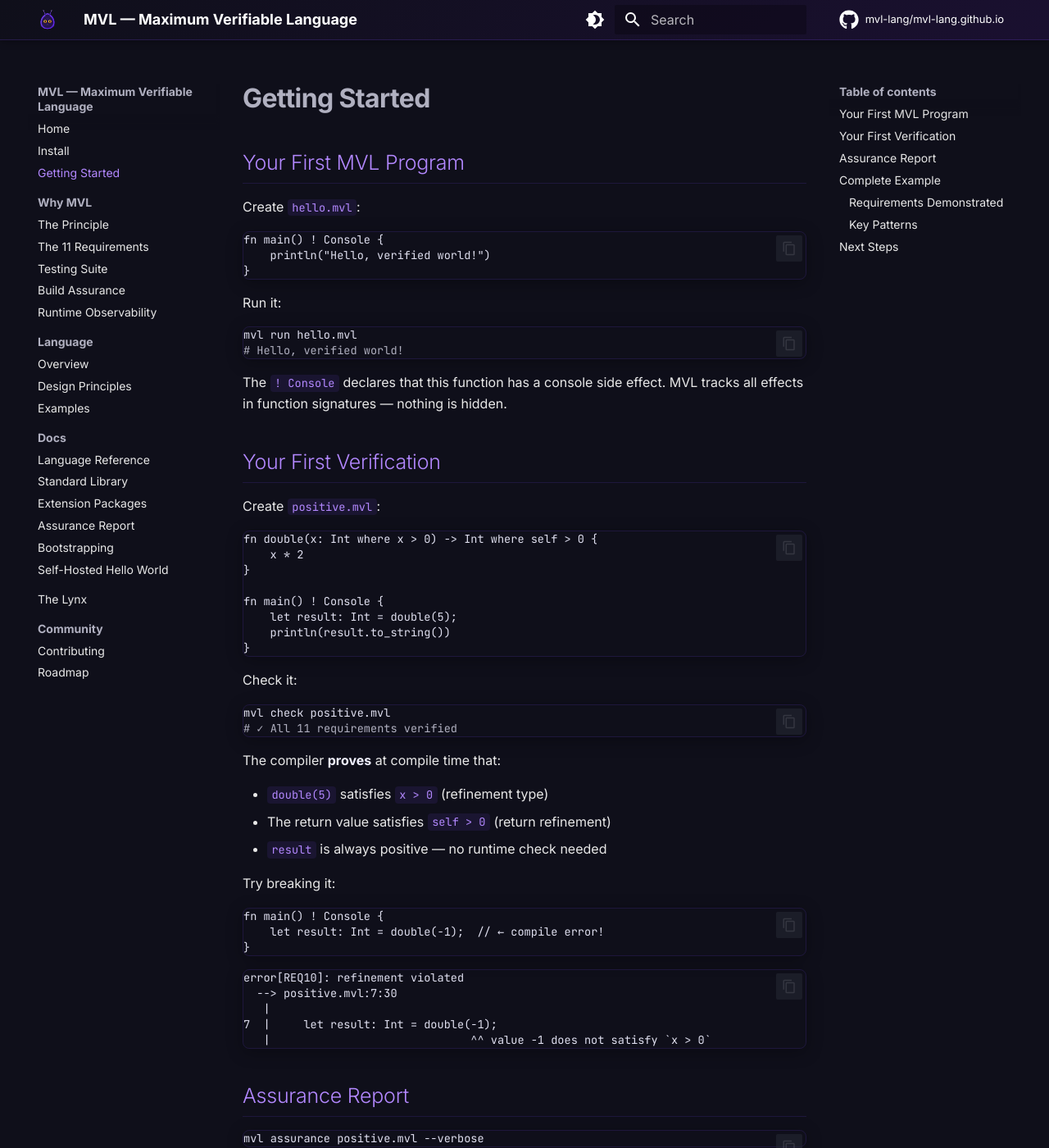
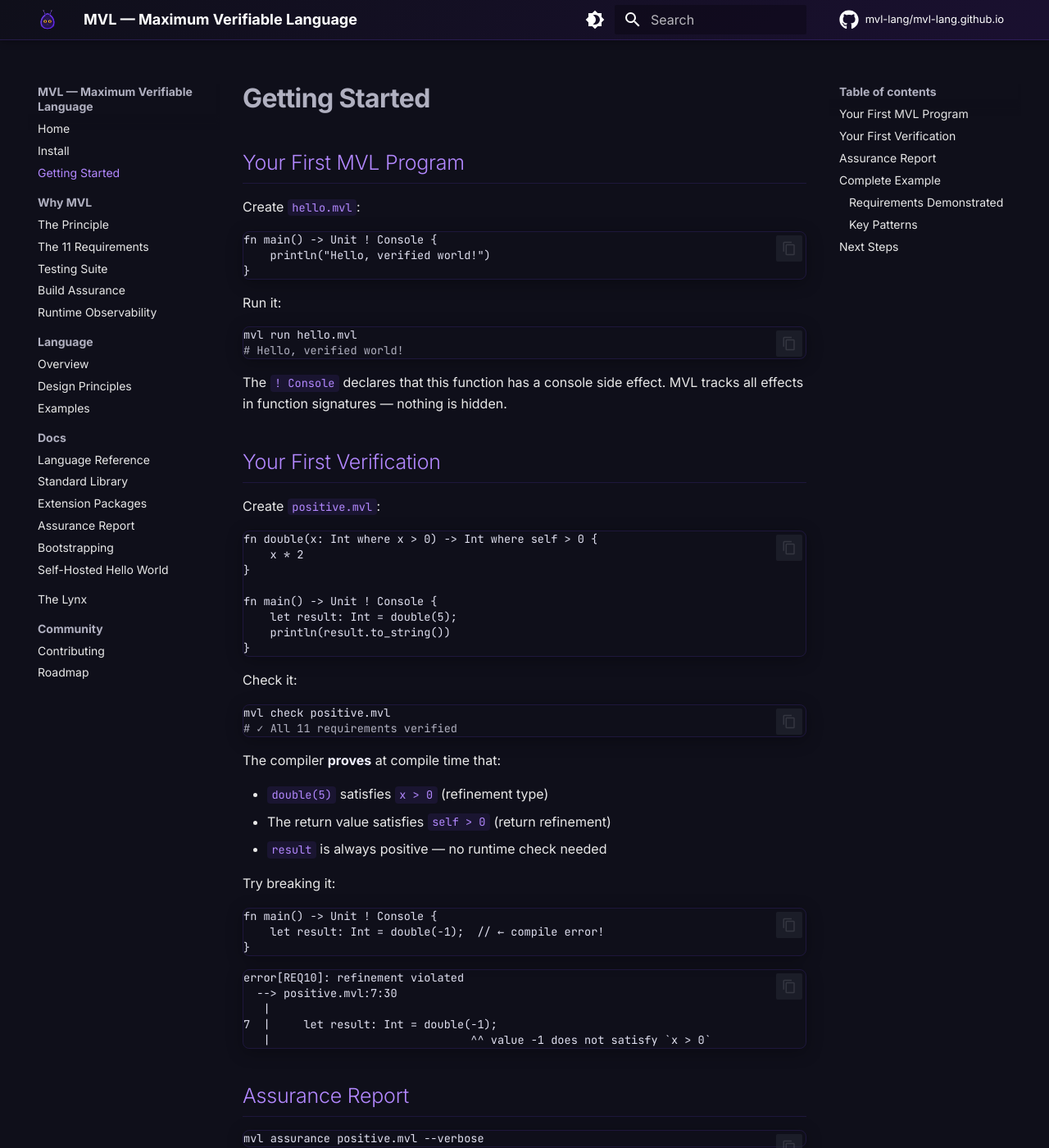
Before and after one commit to mvl-lang/mvl-lang.github.io, an MkDocs documentation site: the page built from docs/getting-started.md, in a window 1280 px wide and 1400 px high. Shown: the whole window at 82% size. Built offline with MkDocs 1.6.1 and Material for MkDocs 9.7.7, drawn with Linux system fonts in a browser that asks for light colours; comment, search, counter and statistics services are not loaded.

Commit message:
fix: add explicit -> Unit return type to all main examples
MVL requires explicit return types - no implicit void.

Co-Authored-By: Claude Opus 4.5 <noreply@anthropic.com>

````diff
--- a/docs/getting-started.md
+++ b/docs/getting-started.md
@@ -5,7 +5,7 @@
 Create `hello.mvl`:
 
 ```mvl
-fn main() ! Console {
+fn main() -> Unit ! Console {
     println("Hello, verified world!")
 }
 ```
@@ -28,7 +28,7 @@ fn double(x: Int where x > 0) -> Int where self > 0 {
     x * 2
 }
 
-fn main() ! Console {
+fn main() -> Unit ! Console {
     let result: Int = double(5);
     println(result.to_string())
 }
@@ -50,7 +50,7 @@ The compiler **proves** at compile time that:
 Try breaking it:
 
 ```mvl
-fn main() ! Console {
+fn main() -> Unit ! Console {
     let result: Int = double(-1);  // ← compile error!
 }
 ```
````
Also changed, not shown: docs/index.md (+2 -2 lines).
